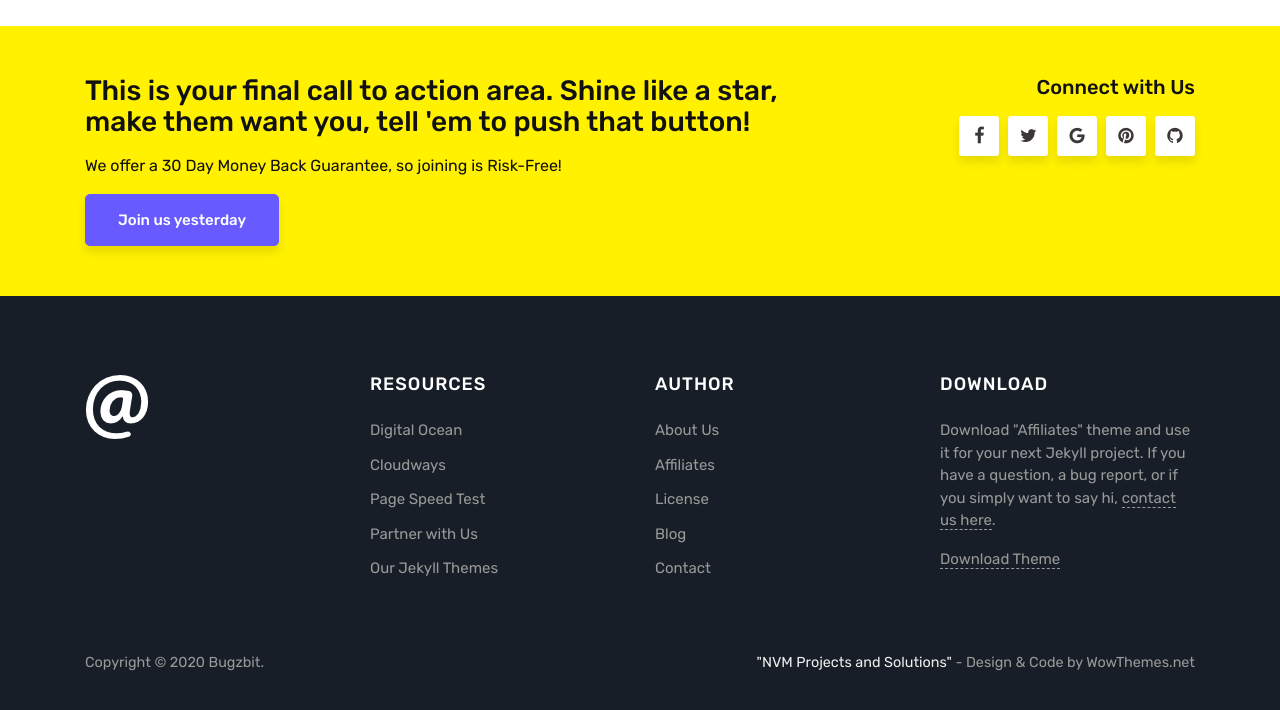
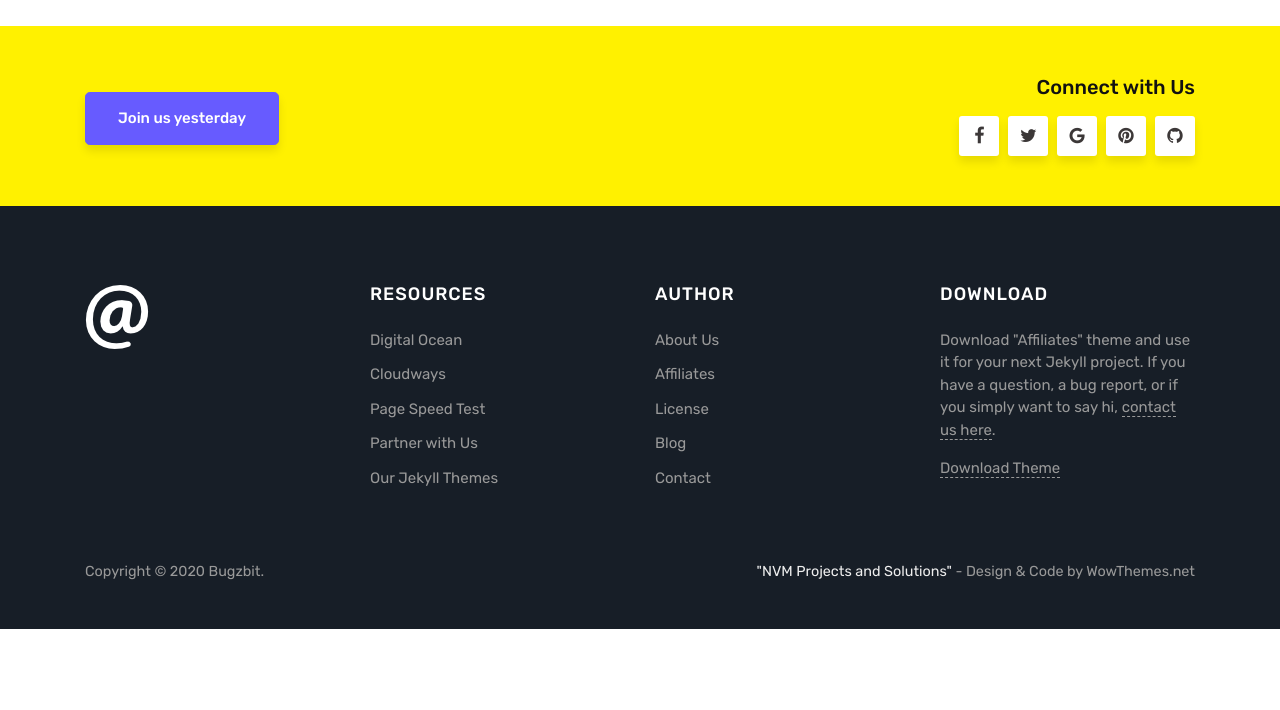
Before and after one commit to bugzbit/bugzbit.github.io, a Jekyll site: the page built from index.html, in a window 1280 px wide and 900 px high, scrolled down 2196 px, cut to the strip 186-896 px from the top of the window. Built offline with Jekyll 4.4.1, drawn with Linux system fonts in a browser that asks for light colours; the list of posts is cut into pages by our own code; comment, search, counter and statistics services are not loaded; after the commit the page ends 3011 px from its top, so only the background shows below that.

Commit message:
Updated '_layouts/default.html' via CloudCannon

```diff
--- a/_layouts/default.html
+++ b/_layouts/default.html
@@ -128,8 +128,8 @@
         <div class="container">
             <div class="row justify-content-center">
                 <div class="col-md-8">
-                    <h3>This is your final call to action area. Shine like a star, make them want you, tell 'em to push that button!</h3>
-                    <p>We offer a <span>30 Day Money Back Guarantee</span>, so joining is <span class="risk-free">Risk-Free!</span></p>
+                    <h3></h3>
+                    <p> <span></span> <span class="risk-free"></span></p>
                     <a class="btn btn-primary btn-lg" href="#">Join us yesterday</a>
                 </div>
                 <div class="col-md-4 text-right footersocial">
```
